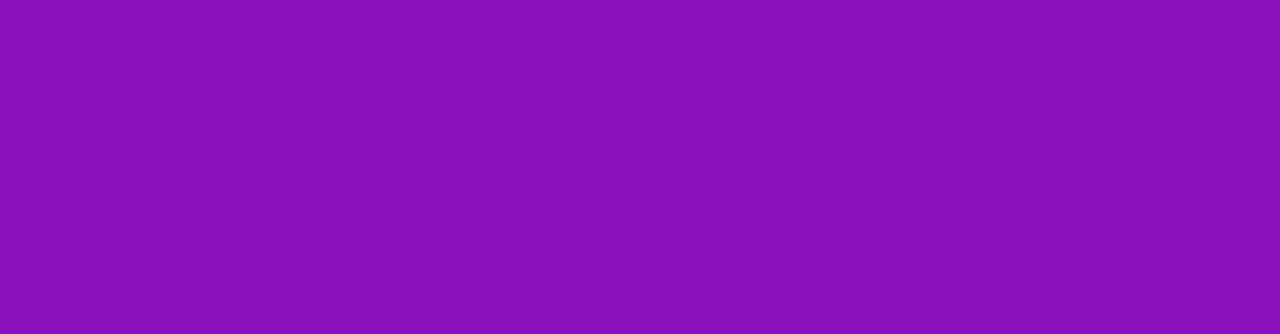
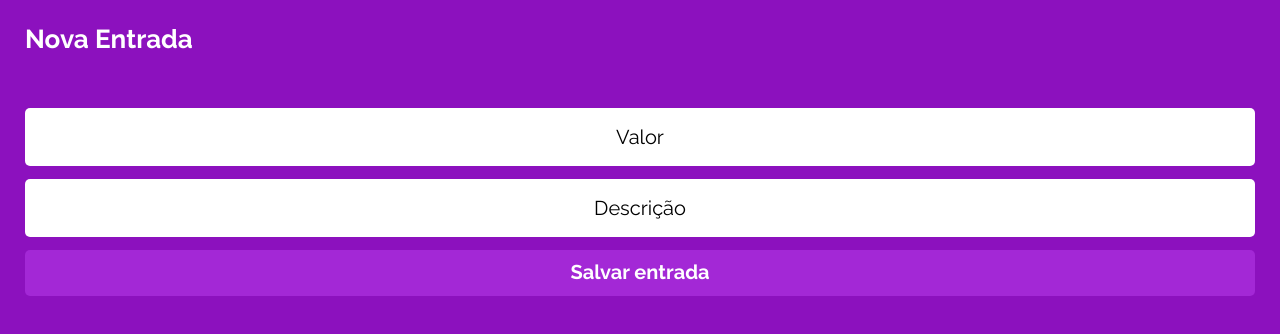
Before and after one commit to Ranbut/projeto14-mywallet-front, a React (Create React App) app: page /nova-entrada in a window 1280 px wide. Shown: the top 334 px of the page. Built offline with nearby package versions, Linux system fonts and the light colour scheme; a web font is replaced by a local one.

Commit message:
Feita telas Nova Entrada e Saída

```diff
--- a/src/constants/urls.js
+++ b/src/constants/urls.js
@@ -1,4 +1,5 @@
 const URL_Cadastro = "http://localhost:5000/sign-up";
 const URL_Login = "http://localhost:5000/login";
+const URL_Registro = "http://localhost:5000/registro";
 
-export {URL_Cadastro, URL_Login};
+export {URL_Cadastro, URL_Login, URL_Registro};
--- a/src/pages/Login/styles.js
+++ b/src/pages/Login/styles.js
@@ -44,6 +44,7 @@ const Formulario = styled.form`
         color: #000000;
     }
     button{
+        margin-top: 13px;
         width: 326px;
         height: 46px;
         background-color: #A328D6;
--- a/src/pages/NovaEntrada/NovaEntrada.js
+++ b/src/pages/NovaEntrada/NovaEntrada.js
@@ -1,7 +1,46 @@
-import {} from './styles.js'
+import { TipoEntrada, FormularioRegistro, BotaoConfirmar } from './styles.js'
+import { useState } from 'react';
+import { ThreeDots } from  'react-loader-spinner';
+import {URL_Registro} from '../../constants/urls.js'
+import { useNavigate } from "react-router-dom";
+import axios from 'axios';
 
 function NovaEntrada(){
-    return(<></>);
+
+    const [clicado, setClicado] = useState(false);
+    const [entrada, setEntrada] = useState({value: "", description: ""});
+    const navigate = useNavigate();
+
+    function registrar(event){
+        event.preventDefault();
+        setClicado(true);
+        const requisicao = axios.post(`${URL_Registro}`, entrada);
+        requisicao.then((res) => {alert(res.data); navigate("/home"); }) ;
+        requisicao.catch((res) => {alert(res.response.data.message); setClicado(false);});
+    }
+
+    return(
+    <>
+        <TipoEntrada>
+            Nova Entrada
+            <FormularioRegistro onSubmit={registrar} clicado={clicado}>
+                <input disabled={clicado} required type="text" placeholder="Valor" value={entrada.value} onChange={e => setEntrada({...entrada, value: e.target.value})}/>
+                <input disabled={clicado} required type="text" placeholder="Descrição" value={entrada.description} onChange={e => setEntrada({...entrada, description: e.target.value})}/>
+                <BotaoConfirmar disabled={clicado} type="submit">
+                {clicado ? <ThreeDots
+                        height="13"
+                        width="51"
+                        radius="9"
+                        color="#ffffff"
+                        ariaLabel="three-dots-loading"
+                        wrapperStyle={{}}
+                        wrapperClassName=""
+                        visible={clicado} /> : 'Salvar entrada'}
+                </BotaoConfirmar>
+            </FormularioRegistro>
+        </TipoEntrada>
+    </>
+    );
 }
 
 export default NovaEntrada;
--- a/src/pages/NovaEntrada/styles.js
+++ b/src/pages/NovaEntrada/styles.js
@@ -1 +1,53 @@
 import styled from "styled-components";
+
+const TipoEntrada = styled.div`
+    margin: 24px 25px;
+    font-family: 'Raleway';
+    font-style: normal;
+    font-weight: 700;
+    font-size: 26px;
+    line-height: 31px;
+    color: #FFFFFF;
+    text-decoration: none;
+`;
+
+const FormularioRegistro = styled.div`
+    display: flex;
+    flex-direction: column;
+    margin-top: 40px;
+    align-items: center;
+    input{
+        width: 100%;
+        height: 58px;
+        background: #FFFFFF;
+        border-radius: 5px;
+        border: none;
+        color: #000000;
+        font-family: 'Raleway';
+        font-style: normal;
+        font-weight: 400;
+        font-size: 20px;
+        margin-top: 13px;
+    }
+    input::placeholder{
+        text-align: center;
+        color: #000000;
+    }
+`;
+
+const BotaoConfirmar = styled.button`
+    margin-top: 13px;
+    width: 100%;
+    height: 46px;
+    background: #A328D6;
+    border-radius: 5px;
+    border: none;
+    font-family: 'Raleway';
+    font-style: normal;
+    font-weight: 700;
+    font-size: 20px;
+    line-height: 23.48px;
+    color: #FFFFFF;
+`;
+
+export {TipoEntrada, FormularioRegistro, BotaoConfirmar};
--- a/src/pages/NovaSaida/NovaSaida.js
+++ b/src/pages/NovaSaida/NovaSaida.js
@@ -1,7 +1,46 @@
-import {} from './styles.js';
+import { TipoEntrada, FormularioRegistro, BotaoConfirmar } from './styles.js'
+import { useState } from 'react';
+import { ThreeDots } from  'react-loader-spinner';
+import {URL_Registro} from '../../constants/urls.js'
+import { useNavigate } from "react-router-dom";
+import axios from 'axios';
 
 function NovaSaida(){
-    return(<></>);
+
+    const [clicado, setClicado] = useState(false);
+    const [saida, setSaida] = useState({value: "", description: ""});
+    const navigate = useNavigate();
+
+    function registrar(event){
+        event.preventDefault();
+        setClicado(true);
+        const requisicao = axios.post(`${URL_Registro}`, saida);
+        requisicao.then((res) => {alert(res.data); navigate("/home"); }) ;
+        requisicao.catch((res) => {alert(res.response.data.message); setClicado(false);});
+    }
+
+    return(
+    <>
+        <TipoEntrada>
+            Nova Saída
+            <FormularioRegistro onSubmit={registrar} clicado={clicado}>
+                <input disabled={clicado} required type="text" placeholder="Valor" value={saida.value} onChange={e => setSaida({...saida, value: e.target.value})}/>
+                <input disabled={clicado} required type="text" placeholder="Descrição" value={saida.description} onChange={e => setSaida({...saida, description: e.target.value})}/>
+                <BotaoConfirmar disabled={clicado} type="submit">
+                {clicado ? <ThreeDots
+                        height="13"
+                        width="51"
+                        radius="9"
+                        color="#ffffff"
+                        ariaLabel="three-dots-loading"
+                        wrapperStyle={{}}
+                        wrapperClassName=""
+                        visible={clicado} /> : 'Salvar saída'}
+                </BotaoConfirmar>
+            </FormularioRegistro>
+        </TipoEntrada>
+    </>
+    );
 }
 
 export default NovaSaida;
--- a/src/pages/NovaSaida/styles.js
+++ b/src/pages/NovaSaida/styles.js
@@ -1 +1,53 @@
 import styled from "styled-components";
+
+const TipoEntrada = styled.div`
+    margin: 24px 25px;
+    font-family: 'Raleway';
+    font-style: normal;
+    font-weight: 700;
+    font-size: 26px;
+    line-height: 31px;
+    color: #FFFFFF;
+    text-decoration: none;
+`;
+
+const FormularioRegistro = styled.div`
+    display: flex;
+    flex-direction: column;
+    margin-top: 40px;
+    align-items: center;
+    input{
+        width: 100%;
+        height: 58px;
+        background: #FFFFFF;
+        border-radius: 5px;
+        border: none;
+        color: #000000;
+        font-family: 'Raleway';
+        font-style: normal;
+        font-weight: 400;
+        font-size: 20px;
+        margin-top: 13px;
+    }
+    input::placeholder{
+        text-align: center;
+        color: #000000;
+    }
+`;
+
+const BotaoConfirmar = styled.button`
+    margin-top: 13px;
+    width: 100%;
+    height: 46px;
+    background: #A328D6;
+    border-radius: 5px;
+    border: none;
+    font-family: 'Raleway';
+    font-style: normal;
+    font-weight: 700;
+    font-size: 20px;
+    line-height: 23.48px;
+    color: #FFFFFF;
+`;
+
+export {TipoEntrada, FormularioRegistro, BotaoConfirmar};
```
